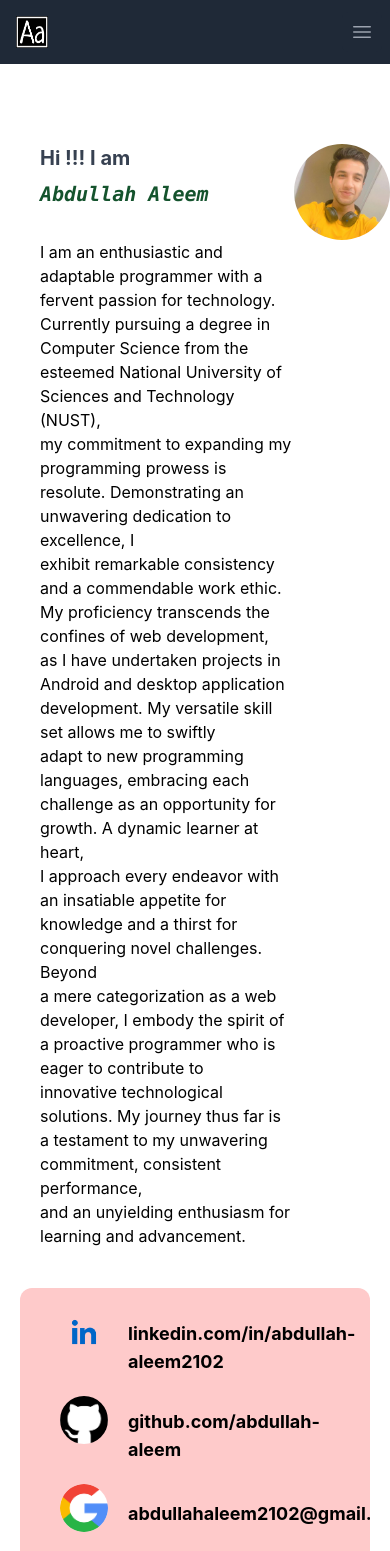
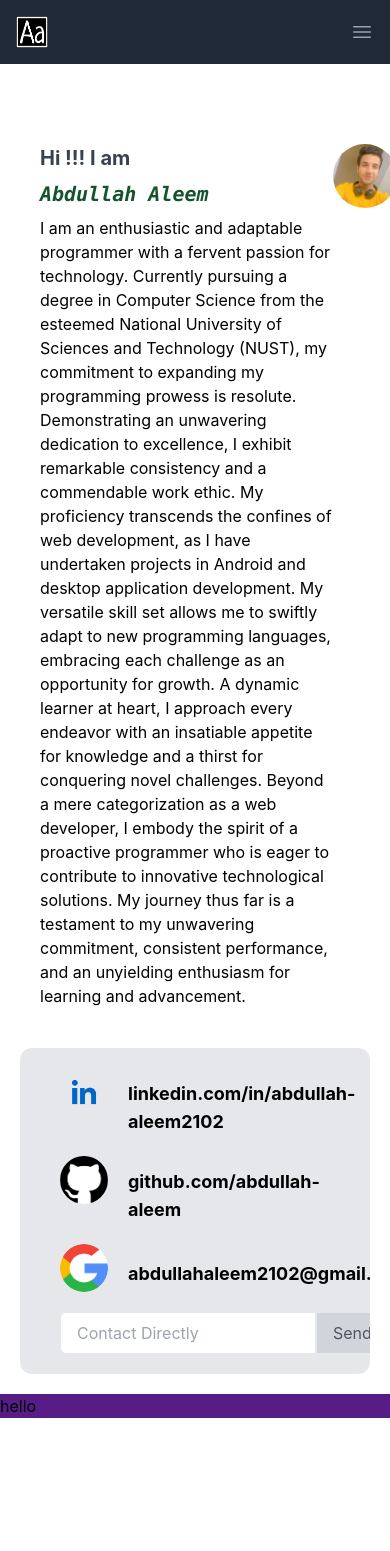
Before and after one commit to abdullah-aleem/Portfolio, a React (Create React App) app in the folder website/: page / in a window 390 px wide. Shown: the top 1551 px of the page. After the commit the page ends 1418 px from the top, so only its background shows below. Built offline with nearby package versions, Linux system fonts and the light colour scheme.

Commit message:
profile_text_bug

```diff
--- a/website/src/components/Profile.js
+++ b/website/src/components/Profile.js
@@ -18,29 +18,29 @@ function Profile() {
         <>
             <div className="flex flex-col overflow-hidden md:flex-row">
 
-                <div className="md:mt-20 mt-20 ml-10 flex flex-row ">
-                    <div>
+                <div className="w-full md:w-2/3 md:mt-20 mt-20 ml-10 flex flex-row ">
+                    <div className='w-3/4' >
                         <h1 className="font-bold text-xl md:text-xl lg:text-5xl font-Times New Roman mb-2 text-gray-700">Hi !!! I am </h1>
                         <h1 className="font-bold text-xl md:text-xl lg:text-5xl font-mono italic mb-2 text-green-900">Abdullah Aleem </h1>
 
-                        <br />I am an enthusiastic and adaptable programmer with a fervent passion for technology.
-                        <br />Currently pursuing a degree in Computer Science from the esteemed National University of Sciences and Technology (NUST),
-                        <br />my commitment to expanding my programming prowess is resolute. Demonstrating an unwavering dedication to excellence, I
-                        <br />exhibit remarkable consistency and a commendable work ethic. My proficiency transcends the confines of web development,
-                        <br />as I have undertaken projects in Android and desktop application development. My versatile skill set allows me to swiftly
-                        <br />adapt to new programming languages, embracing each challenge as an opportunity for growth. A dynamic learner at heart,
-                        <br />I approach every endeavor with an insatiable appetite for knowledge and a thirst for conquering novel challenges. Beyond
-                        <br />a mere categorization as a web developer, I embody the spirit of a proactive programmer who is eager to contribute to
-                        <br />innovative technological solutions. My journey thus far is a testament to my unwavering commitment, consistent performance,
-                        <br />and an unyielding enthusiasm for learning and advancement.
-
+                       <p  className='white-space-normal' > I am an enthusiastic and adaptable programmer with a fervent passion for technology.
+                        Currently pursuing a degree in Computer Science from the esteemed National University of Sciences and Technology (NUST),
+                        my commitment to expanding my programming prowess is resolute. Demonstrating an unwavering dedication to excellence, I
+                        exhibit remarkable consistency and a commendable work ethic. My proficiency transcends the confines of web development,
+                        as I have undertaken projects in Android and desktop application development. My versatile skill set allows me to swiftly
+                        adapt to new programming languages, embracing each challenge as an opportunity for growth. A dynamic learner at heart,
+                        I approach every endeavor with an insatiable appetite for knowledge and a thirst for conquering novel challenges. Beyond
+                        a mere categorization as a web developer, I embody the spirit of a proactive programmer who is eager to contribute to
+                        innovative technological solutions. My journey thus far is a testament to my unwavering commitment, consistent performance,
+                        and an unyielding enthusiasm for learning and advancement.
+                        </p>
                     </div>
-                    <img className="h-24 w-24 rounded-full " src={simage} alt="" />
+                    <img className="h-16 w-16  md:h-24 md:w-24 rounded-full " src={simage} alt="" />
 
                 </div>
-                <div className='w-784 overflow-hidden md:w-786'>
-                </div>
-                <div className='flex flex-col justify-between ml-5 mt-10 mr-5 mb-5 overflow-hidden rounded-xl bg-red-200 md:ml-10 md:mt-20 md:bg-gray-200 md:w-1100 md:h-1100 '>
+                {/* <div className='w-784 overflow-hidden lg:w-786'>
+                </div> */}
+                <div className='flex flex-col justify-between ml-5 mt-10 mr-5 mb-5 overflow-hidden rounded-xl  md:ml-10 md:mt-20 bg-gray-200 md:w-1100 md:h-1100 '>
 
                     <div className='mt-5 ml-10 flex flex-row'>
                         <img className="h-12 w-12 rounded-full " src={linimage} alt="" />
@@ -54,7 +54,7 @@ function Profile() {
                         <img className="h-12 w-12 rounded-full " src={mail} alt="" />
                         <button className='mt-3 ml-5 text-lg font-bold  hover:text-red-600 select-none'>abdullahaleem2102@gmail.com</button>
                     </div>
-                    <div className='mt-5 ml-10 flex flex-row'>
+                    <div className='mt-5 ml-10 flex flex-row mb-5 md:mb-0'>
                         <input
                             value={emailContent}
                             onChange={(e) => setEmailContent(e.target.value)}
--- a/website/src/components/Services.js
+++ b/website/src/components/Services.js
@@ -2,8 +2,8 @@ import React from 'react'
 
 export default function Services() {
   return (
-    <div className='bg-purple-400 w-200 h-300'>
-
+    <div className='bg-purple-900 w-full' >
+      hello
     </div>
   )
 }
```
